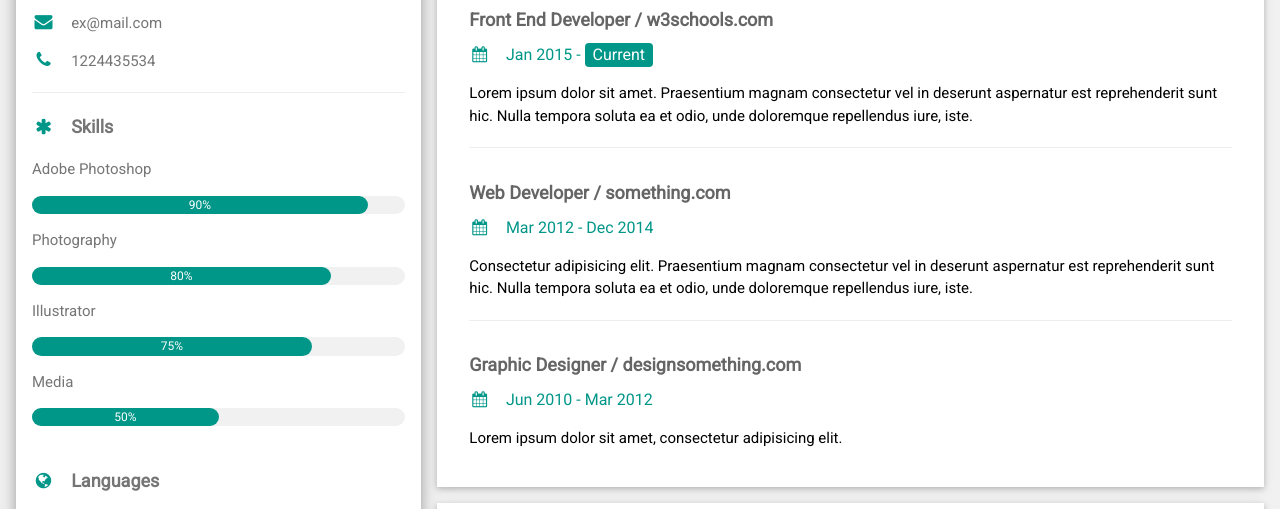
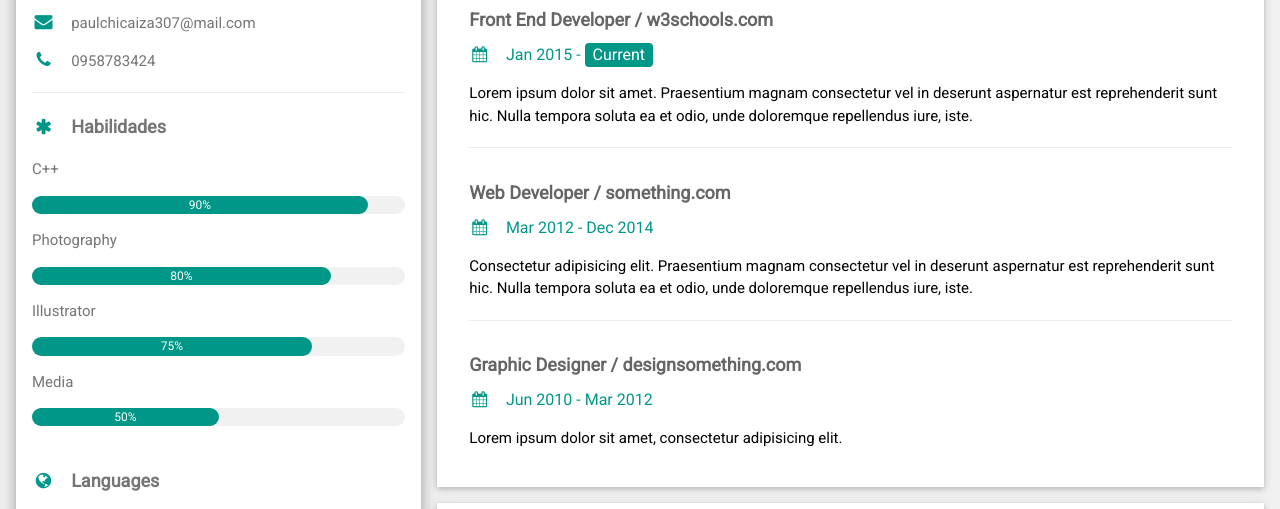
Before and after one commit to PaulLlulluna/PaulLlulluna.github.io, a plain HTML site: page index.html in a window 1280 px wide. Shown: the part 117-626 px from the top of the page. Drawn offline with nearby package versions, Linux system fonts and the light colour scheme.

Commit message:
Nuevos datos de contacto

```diff
--- a/index.html
+++ b/index.html
@@ -32,12 +32,12 @@ html,body,h1,h2,h3,h4,h5,h6 {font-family: "Roboto", sans-serif}
         <div class="w3-container">
           <p><i class="fa fa-briefcase fa-fw w3-margin-right w3-large w3-text-teal"></i>Programador</p>
           <p><i class="fa fa-home fa-fw w3-margin-right w3-large w3-text-teal"></i>Ecuador, Quito</p>
-          <p><i class="fa fa-envelope fa-fw w3-margin-right w3-large w3-text-teal"></i>ex@mail.com</p>
-          <p><i class="fa fa-phone fa-fw w3-margin-right w3-large w3-text-teal"></i>1224435534</p>
+          <p><i class="fa fa-envelope fa-fw w3-margin-right w3-large w3-text-teal"></i>paulchicaiza307@mail.com</p>
+          <p><i class="fa fa-phone fa-fw w3-margin-right w3-large w3-text-teal"></i>0958783424</p>
           <hr>
 
-          <p class="w3-large"><b><i class="fa fa-asterisk fa-fw w3-margin-right w3-text-teal"></i>Skills</b></p>
-          <p>Adobe Photoshop</p>
+          <p class="w3-large"><b><i class="fa fa-asterisk fa-fw w3-margin-right w3-text-teal"></i>Habilidades</b></p>
+          <p>C++</p>
           <div class="w3-light-grey w3-round-xlarge w3-small">
             <div class="w3-container w3-center w3-round-xlarge w3-teal" style="width:90%">90%</div>
           </div>
```
